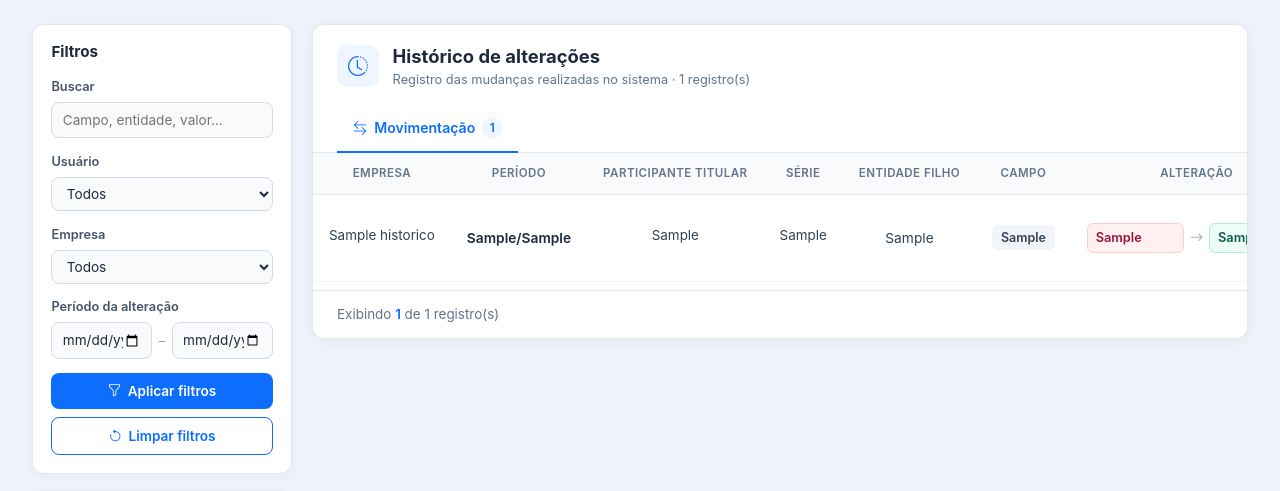
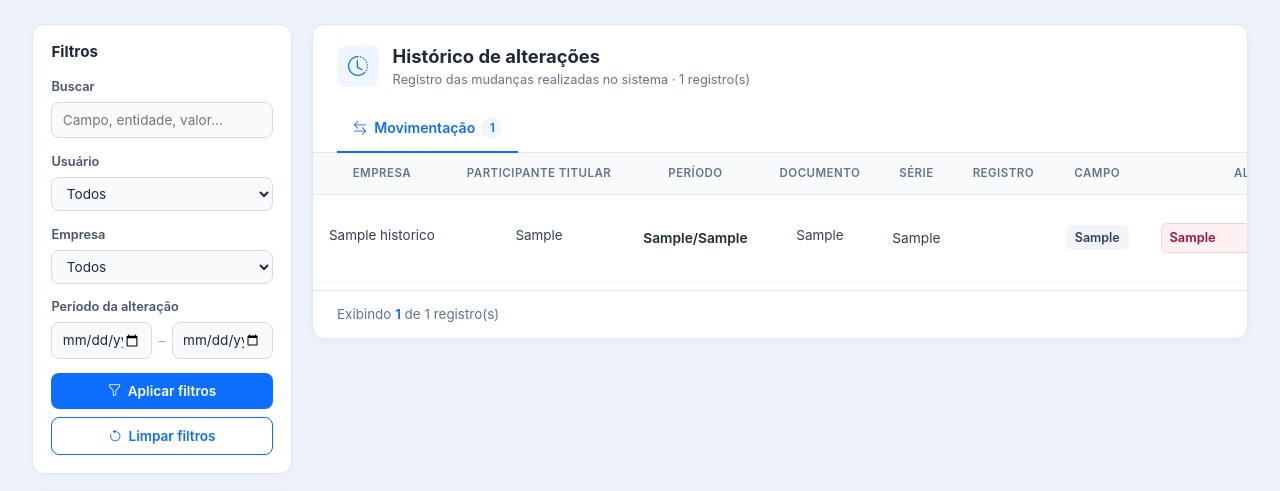
Before and after one commit to ThiagoRNV/Projeto-e-Credac, a Django app: page /historico/ in a window 1280 px wide. Shown: the part 64-555 px from the top of the page. Run offline with Django 5.2, Linux system fonts and the light colour scheme; tables that the repository leaves empty hold one stand-in row (values such as "Sample post"); parts of the project's set-up code (start-up, migrations or seed data) failed here and were passed over.

Commit message:
refactor(templates): layout modificado.

```diff
--- a/historico/templates/historico.html
+++ b/historico/templates/historico.html
@@ -213,10 +213,11 @@
                     <thead>
                     <tr>
                         <th class='text-center'>Empresa</th>
+                        <th class="text-center">Participante titular</th>
                         <th class="text-center">Período</th>
-                        <th class="text-center">Participante titular</th>
+                        <th class="text-center">Documento</th>
                         <th class="text-center">Série</th>
-                        <th class="text-center">Entidade Filho</th>
+                        <th class='text-center'>Registro</th>
                         <th class="text-center">Campo</th>
                         <th class="text-center">Alteração</th>
                         <th class="text-center">Quando</th>
@@ -236,6 +237,9 @@
                           </span>
                         </td>
                         <td class="text-center">
+                            <span class="hist-entidade" title="{{ hist.part_titular|default:'' }}">{{ hist.part_titular|default:"—" }}</span>
+                        </td>
+                        <td class="text-center">
                         {% if hist.mes_sped or hist.ano_sped %}
                         <span class="hist-periodo">
                             {{ hist.mes_sped|default:"—" }}/{{ hist.ano_sped|default:"—" }}
@@ -245,12 +249,10 @@
                         {% endif %}
                         </td>
                         <td class="text-center">
-                        <span class="hist-entidade" title="{{ hist.part_titular|default:'' }}">{{ hist.part_titular|default:"—" }}</span>
-                        </td>
-                        <td class="text-center">
                           <span class="hist-entidade" title="{{ hist.entidade_pai|default:'' }}">{{ hist.entidade_pai|default:"—" }}</span>
                         </td>
                         <td class="text-center">{{ hist.entidade_filho|default:"—" }}</td>
+                        <td></td>
                         <td class="text-center"><span class="hist-campo">{{ hist.campo }}</span></td>
                         <td>
                         <div class="hist-diff">
```
